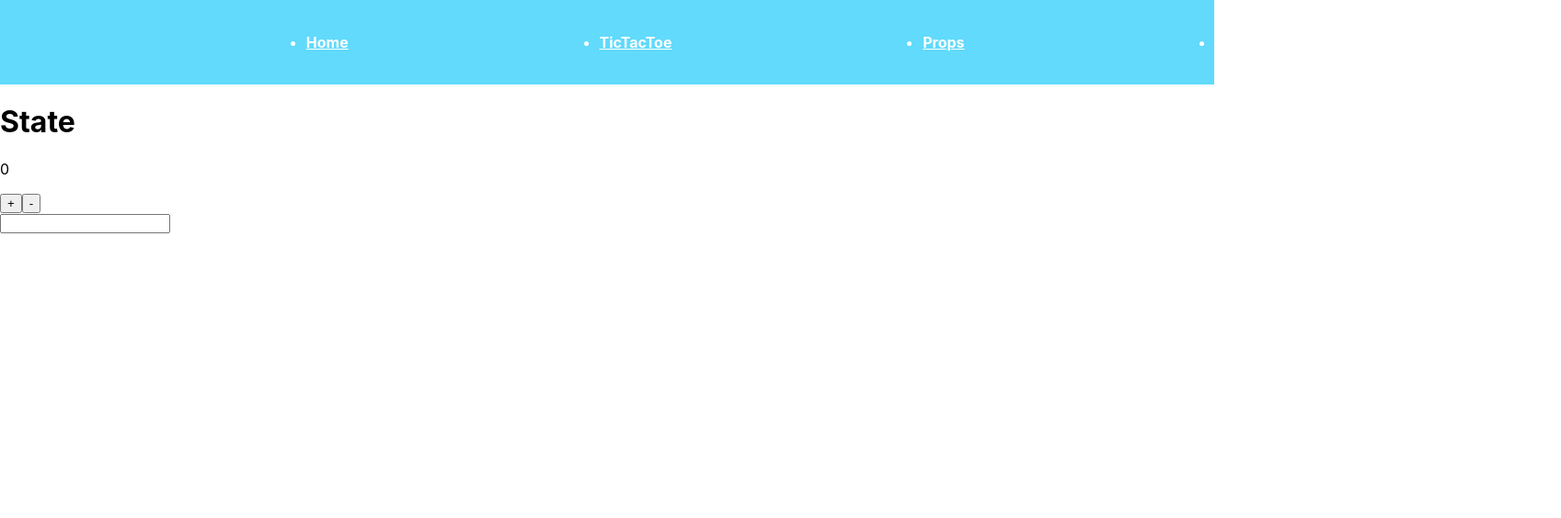
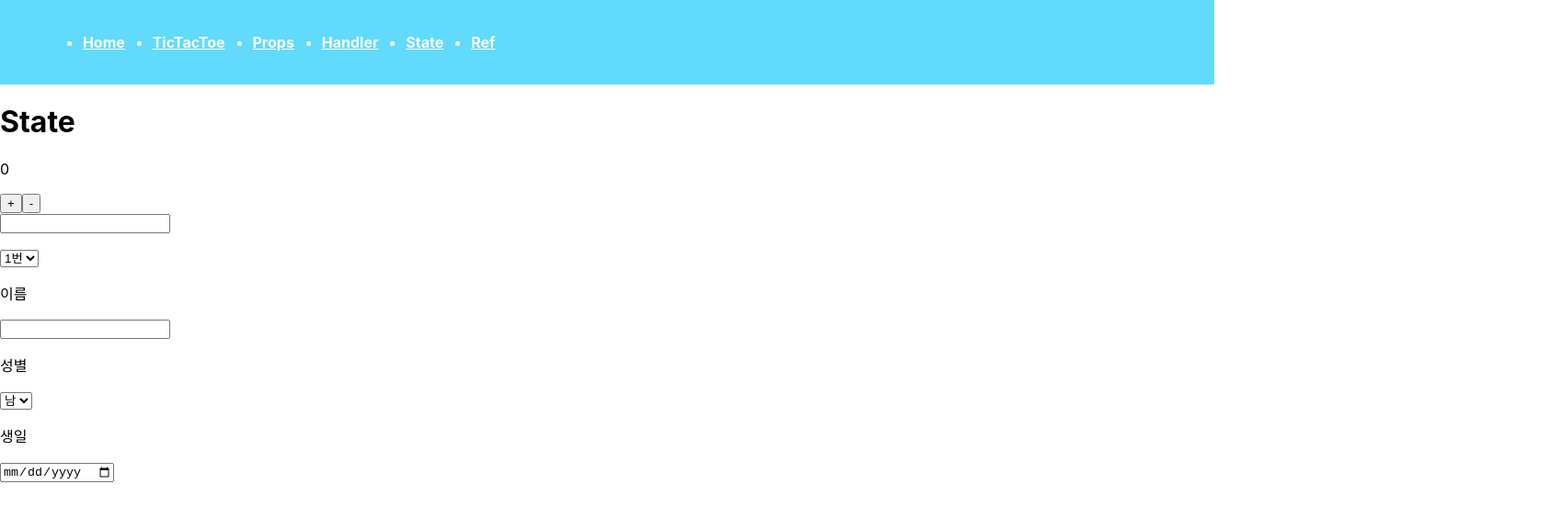
Before and after one commit to Moon-YoungSeok/react, a React (Create React App) app: page /test/state.js in a window 1280 px wide. Shown: the top 564 px of the page at 92% size, 1697 px wide, since content can reach past the window. Built offline with nearby package versions, Linux system fonts and the light colour scheme.

Commit message:
state, ref

```diff
--- a/src/App.css
+++ b/src/App.css
@@ -33,7 +33,7 @@
   display: flex;
 }
 .titlebar li{
-  margin-left: 100%;
+  margin-left: 10%;
 }
 .titlebar li a{
   color: white;
--- a/src/App.js
+++ b/src/App.js
@@ -8,6 +8,7 @@ import Home from "./pages/home";
 import Page3 from "./pages/props";
 import Handler from "./pages/handler";
 import State from "./pages/state";
+import Ref from "./pages/ref";
 
 import Header from "./components/Header";
 
@@ -28,7 +29,9 @@ function App() {
         <Route path="/test/tictactoe.js" element={<TicTacToe />} />
         <Route path="/test/props.js" element={<Page3 {...text} />} />
         <Route path="/test/handler.js" element={<Handler />} />
-        <Route path="/test/state.js" element={<State />} />
+        <Route path="/test/state.js" element={<State  />} />
+        <Route path="/test/ref.js" element={<Ref  />} />
+
 
         {/* 값 전달 기본적인 구조 (스프레드 연산자 사용가능) */}
         {/* <Route path="/test/test3.js" element={<Page3 name={text.name} location={text.location} arr={text.arr} />} />  */}
--- a/src/components/Header.js
+++ b/src/components/Header.js
@@ -22,6 +22,9 @@ function Header() {
             <li>
               <Link to="/test/state.js">State</Link>
             </li>
+            <li>
+              <Link to="/test/ref.js">Ref</Link>
+            </li>
           </ul>
         </nav>
       </div>
--- /dev/null
+++ b/src/pages/ref.js
@@ -0,0 +1,56 @@
+import React from "react";
+import { useRef, useState } from "react";
+
+export default function Ref() {
+    const [text, setText] = useState("");
+    const textRef = useRef(); //돔 요소를 지정하는 아이디라고 보면될듯
+    //useRef에서 기억할 것은 이러한 current라는 키값을 지닌 프로퍼티가 생성되고, 값에 어떤 변경을 줄때도 이 current를 이용해서 한다는 점이다.
+/*
+
+State의 변화 ➡️ 렌더링 ➡️ 컴포넌트 내부 변수들 초기화
+Ref의 변화 ➡️ No 렌더링 ➡️ 변수들의 값이 유지됨
+State의 변화 ➡️ 렌더링 ➡️ 그래도 Ref의 값은 유지됨
+
+✅ 변경시 렌더링을 발생시키지 말아야하는 값을 다룰때 사용한다
+
+(변화는 감지해야하지만, 그 변화가 렌더링을 발생시키면 안될때!!)
+
+1️⃣ 변화는 감지하지만 렌더링 발생 X ➡️  성능향상 (state는 변화시, 재렌더링됨)
+
+2️⃣ DOM요소에 손쉽게 접근 (ref속성 사용)
+
+3️⃣ 전생애주기를 통해 유지 (언마운트 되기전까지는 값을 계속 기억함)
+*/
+
+    /*
+    참고 : https://blog.naver.com/soona809/223517465024
+■ useEffect
+■ useContext
+■ useReducer
+■ useCallback
+■ useMemo
+    */
+
+    const handleOnChange = (e) => {
+        setText(e.target.value);
+    };
+    const handleOnClick = () => {
+        alert(text);
+        textRef.current.value = "";//jQuery에서 특정 요소 접근할때처럼 사용
+        textRef.current.focus();
+
+
+    };
+
+
+    return (
+        <>
+            <p>Ref</p>
+            <div>
+                <input value={text} onChange={handleOnChange} ref={textRef}></input>
+                <button onClick={handleOnClick}>작성완료</button>
+            </div>
+        </>
+
+    );
+}
--- a/src/pages/state.js
+++ b/src/pages/state.js
@@ -3,15 +3,67 @@ import {useState} from "react";
 export default function State() {
     const [count, setCount] = useState(0);
     const [text, setText] = useState();
+    const [option, setOption] = useState();
+    const [userinfo, setUserinfo] = useState({
+      name : "",
+      gender : "",
+      brith : "",
+      etc : "",
+    });
+    /*
+    상태의 변화를 인지하고 변화를 실시간으로 업데이트 해주는 역할.
+
+State는 변수 대신에 쓸 수 있는 데이터 저장 공간이다.
+
+useState는 배열을 return 한다 → 첫번째 요소는 우리가 담으려는 data값, 두번쨰 요소는 데이터 값을 사용할 modifier이다.
+
+state에 저장된 데이터에 변경이 생기면 HTML이 새로고침 없이 리렌더링된다.
+
+따라서 자주 바뀌는 데이터는 state를 사용하고, 고정된 데이터는 일반 변수에 저장해서 사용하면 된다.
+    */
 
     const onlncrease =()=>{
         setCount(count + 1);
+        console.log(count);//호출시 이전의 값이나옴
         };
         const ondecrease =()=>{
             setCount(count - 1);
+            console.log(count);//호출시 이전의 값이나옴
+
             };
             const handleOnChange = (e) => {
+              let type = e.target.id;
+              if(type=="numinput")
+              {
                 setText(e.target.value);
+              }else if(type=="selectinput"){
+                setOption(e.target.value);
+                console.log(e.target.value);
+                console.log(option);
+              }else if(type=="username")
+              {
+                setUserinfo({
+                  ...userinfo,//기존 스테이트의 값을 지정을 안하면 아래 설정된 구조로 바뀜
+                  name : e.target.value
+                });
+                console.log(userinfo);
+              }
+              else if(type=="usergender")
+                {
+                  setUserinfo({
+                    ...userinfo,
+                    gender : e.target.value
+                  });
+                  console.log(userinfo);
+                }
+                else if(type=="userbirth")
+                  {
+                    setUserinfo({
+                      ...userinfo,
+                      birth : e.target.value
+                    });
+                    console.log(userinfo);
+                  }
                 };
   return (
     <>
@@ -23,8 +75,26 @@ export default function State() {
         <button onClick={ondecrease}>-</button>
         </div>
         <div>
-        <input value={text} onChange={handleOnChange}></input>
+        <input id="numinput" value={text} onChange={handleOnChange}></input>
         <p>{text}</p>
+        </div>
+        <div>
+          <select id="selectinput" value={option} onChange={handleOnChange}>
+            <option key={"l번"}>1번</option>
+            <option key={"2번"}>2번</option>
+            <option key={"3번"}>3번</option>
+          </select>
+        </div>
+        <div>
+        <p>이름</p>
+        <input id="username" value={userinfo.name} onChange={handleOnChange}></input>
+        <p>성별</p>
+        <select id="usergender" value={userinfo.gender} onChange={handleOnChange}>
+            <option key={"남"}>남</option>
+            <option key={"여"}>여</option>
+        </select>
+        <p>생일</p>
+        <input id="userbirth" type="date" value={userinfo.birth} onChange={handleOnChange}></input>
         </div>
     </div>
 
```
